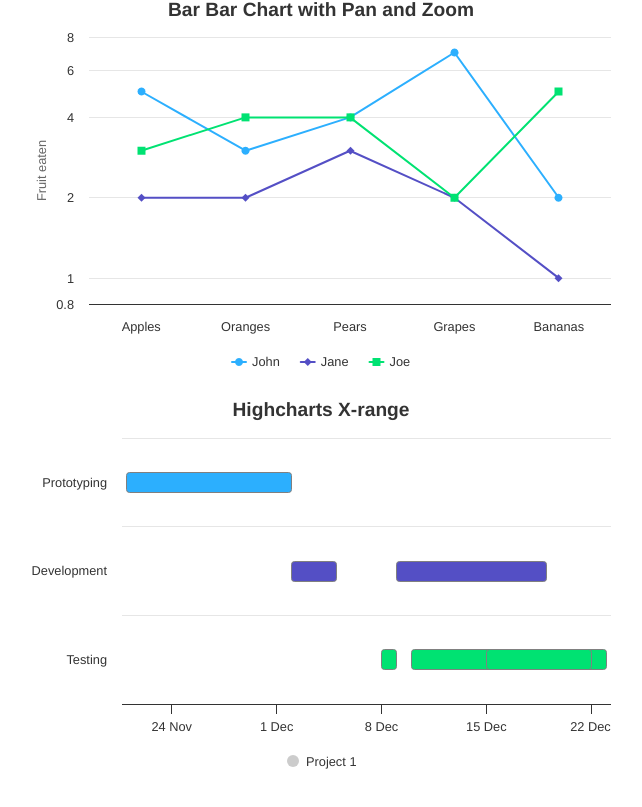
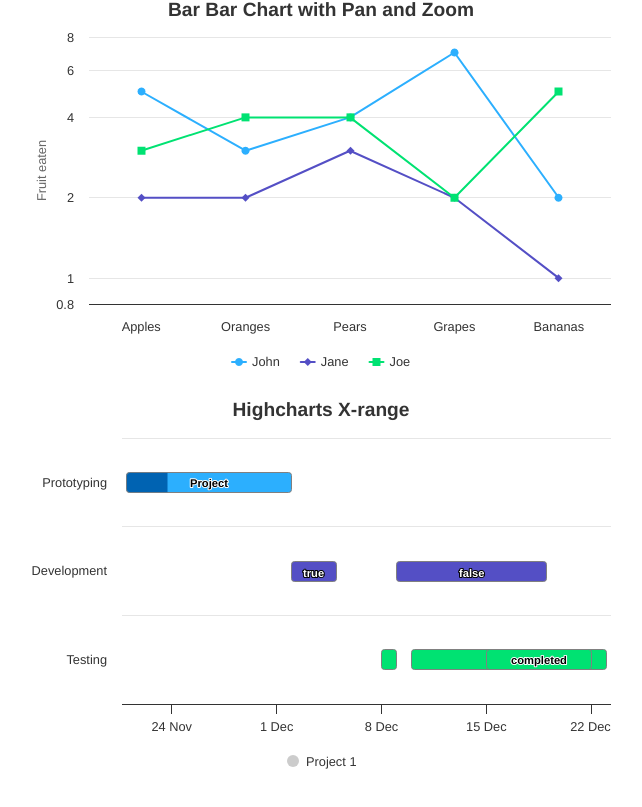
Before and after one commit to gitOfKumarSathish/Chartjs, a React (Vite) app: page / in a window 1280 px wide. Shown: the part 1961-2768 px from the top of the page, without its empty margins (319-961 px from the left). Built offline with nearby package versions, Linux system fonts and the light colour scheme.

Commit message:
Added Names for each annotation

```diff
--- a/src/components/charts/Xseries.tsx
+++ b/src/components/charts/Xseries.tsx
@@ -39,6 +39,7 @@ const XRangeChart = () => {
         },
         series: [{
             name: 'Project 1',
+            title: 'Project',
             // pointPadding: 0,
             // groupPadding: 0,
             borderColor: 'gray',
@@ -47,11 +48,16 @@ const XRangeChart = () => {
                 x: Date.UTC(2014, 10, 21),
                 x2: Date.UTC(2014, 11, 2),
                 y: 0,
-                // partialFill: 0.25
+                title: 'Project',
+                // title: {
+                //     text: 'Check'
+                // },
+                partialFill: 0.25
             }, {
                 x: Date.UTC(2014, 11, 2),
                 x2: Date.UTC(2014, 11, 5),
-                y: 1
+                y: 1,
+                title: 'true',
             }, {
                 x: Date.UTC(2014, 11, 8),
                 x2: Date.UTC(2014, 11, 9),
@@ -59,7 +65,8 @@ const XRangeChart = () => {
             }, {
                 x: Date.UTC(2014, 11, 9),
                 x2: Date.UTC(2014, 11, 19),
-                y: 1
+                y: 1,
+                title: 'false',
             }, {
                 x: Date.UTC(2014, 11, 10),
                 x2: Date.UTC(2014, 11, 23),
@@ -67,10 +74,14 @@ const XRangeChart = () => {
             }, {
                 x: Date.UTC(2014, 11, 15),
                 x2: Date.UTC(2014, 11, 22),
-                y: 2
+                y: 2,
+                title: 'completed',
             }],
             dataLabels: {
-                enabled: true
+                enabled: true,
+                formatter: function () {
+                    return this.point.title;
+                }
             }
         }]
 
```
